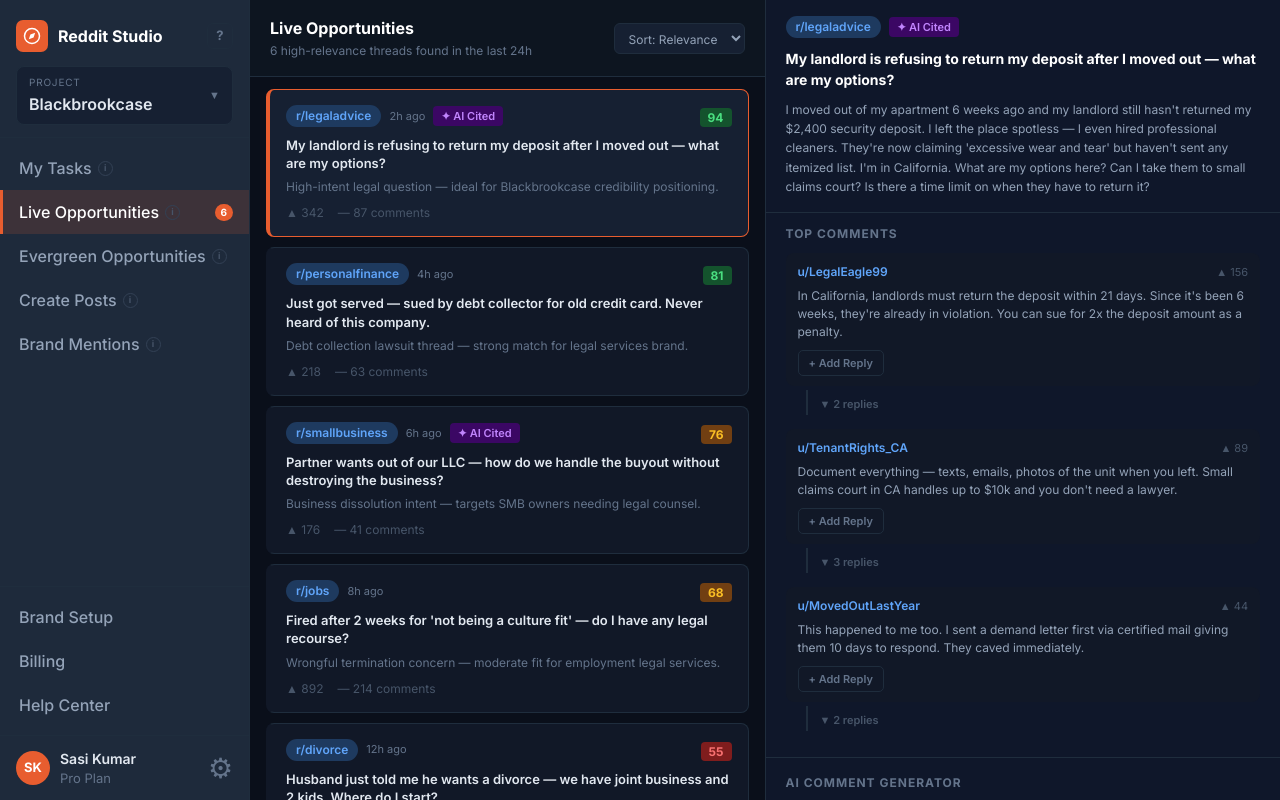
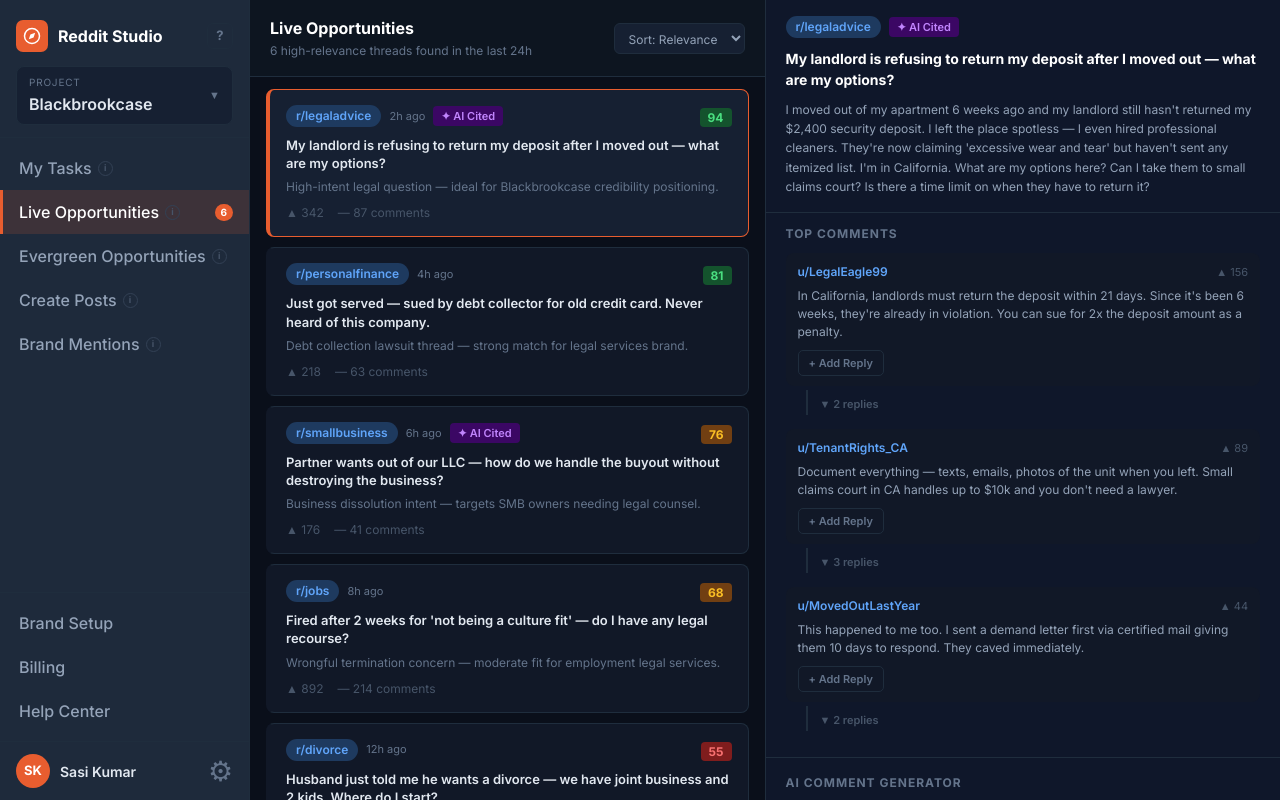
Before and after one commit to Sasi-Kiran-Reddy-Somu/PoStint, a Next.js app: page /studio in a window 1280 px wide. Built offline with nearby package versions, Linux system fonts and the light colour scheme.

Commit message:
Remove Pro Plan text from sidebar user row
Co-Authored-By: Claude Sonnet 4.6 <noreply@anthropic.com>

```diff
--- a/src/components/studio/Sidebar.tsx
+++ b/src/components/studio/Sidebar.tsx
@@ -339,7 +339,6 @@ export default function Sidebar({ activeNav }: SidebarProps) {
           )}
           <div style={{ flex: 1, minWidth: 0 }}>
             <div style={{ fontSize: 14, fontWeight: 600, color: "#e2e8f0", overflow: "hidden", textOverflow: "ellipsis", whiteSpace: "nowrap" }}>{username}</div>
-            <div style={{ fontSize: 13, color: "#64748b" }}>Pro Plan</div>
           </div>
           <Link
             href="/studio/settings"
```
